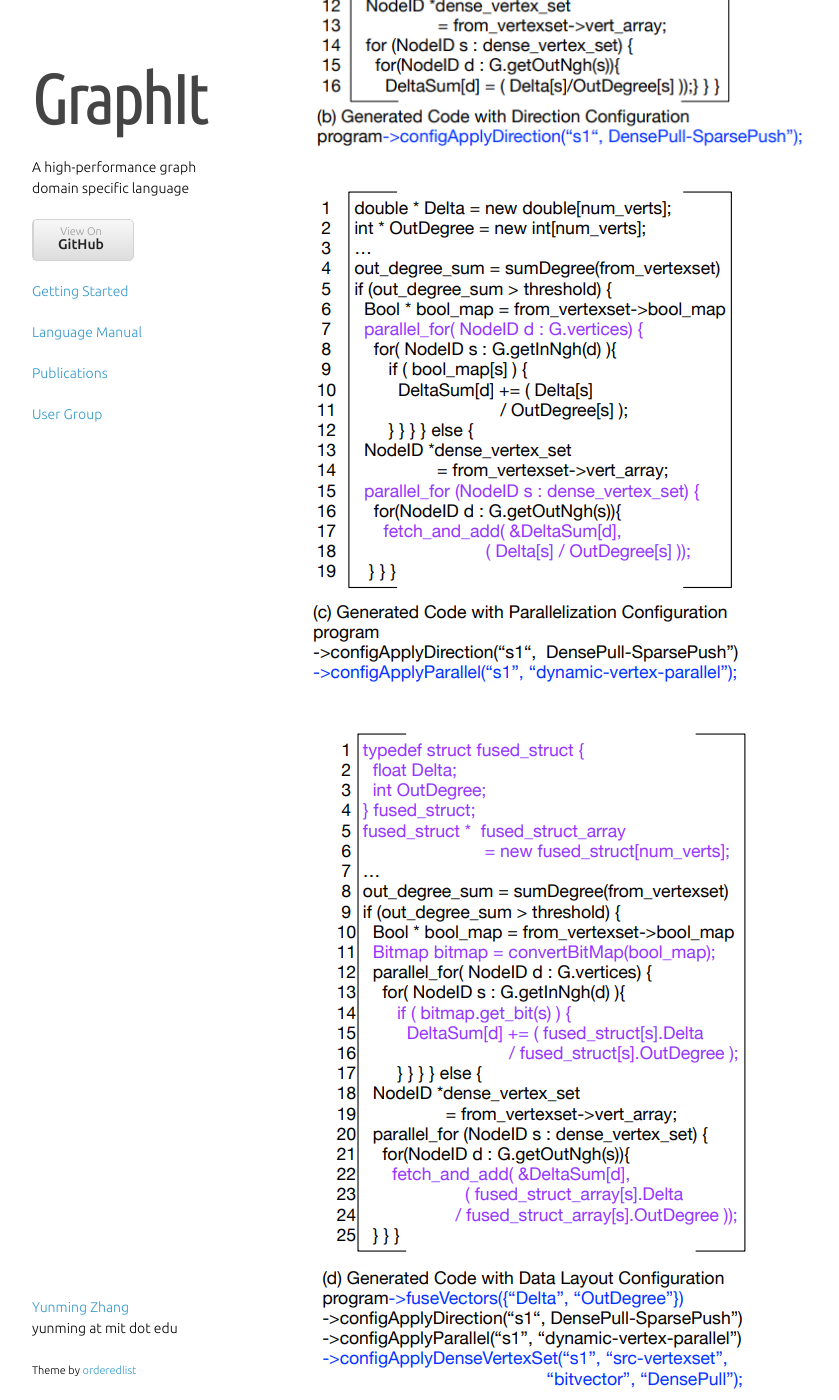
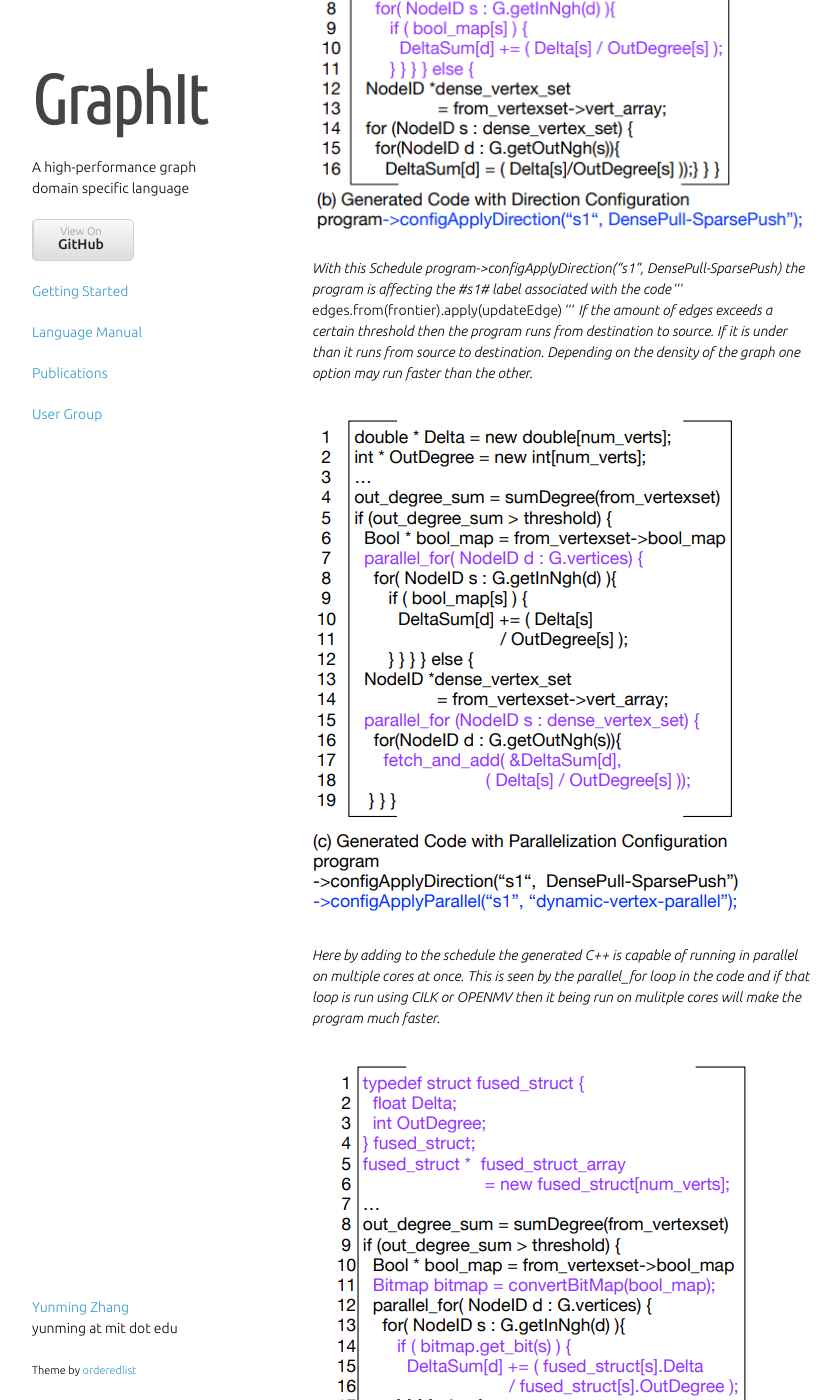
Before and after one commit to yunmingzhang17/yunmingzhang17.github.io, a Jekyll site: the page built from getting-started.md, in a window 1280 px wide and 1400 px high, scrolled down 7624 px. Shown: the whole window, without its empty margins (218-1057 px from the left). Built offline with Jekyll 4.4.1, drawn with Linux system fonts in a browser that asks for light colours; nearby versions of some CDN libraries; some web fonts are replaced; library files that are not in the unit come from our copies; some of the changed text lies outside the part shown.

Commit message:
addressed comments by yunming

```diff
--- a/getting-started.md
+++ b/getting-started.md
@@ -189,8 +189,20 @@
 
 <img src="gallery/pageRankDeltaGeneratedCodeDefault.png" alt="Page Rank Delta C++ Generated Code">
 
+*This is the generated code for Page Rank Delta with no scheduling. This means that there are no optimizations. All this C++ code does is the basic page rank deltasum addition*
+
 <img src="gallery/pageRankDeltaGeneratedCodeDensePull.png" alt="Page Rank Delta C++ Generated Code">
+
+*With this Schedule program->configApplyDirection("s1", DensePull-SparsePush) the program is affecting the #s1# label associated with the code*
+'''
+edges.from(frontier).apply(updateEdge)
+'''
+*If the amount of edges exceeds a certain threshold then the program runs from destination to source. If it is under than it runs from source to destination. Depending on the density of the graph one option may run faster than the other.*
 
 <img src="gallery/pageRankDeltaGeneratedCodeDynamic.png" alt="Page Rank Delta C++ Generated Code">
 
+*Here by adding to the schedule the generated C++ is capable of running in parallel on multiple cores at once. This is seen by the parallel_for loop in the code and if that loop is run using CILK or OPENMV then it being run on mulitple cores will make the program much faster.*
+
 <img src="gallery/pageRankDeltaGeneratedCodeBitVector.png" alt="Page Rank Delta C++ Generated Code">
+
+*Adding this to the schedule will fuse vertexs together allowing them to be handled in groups. By doing this in certain cases will allow your algorithm to run faster.*
```
